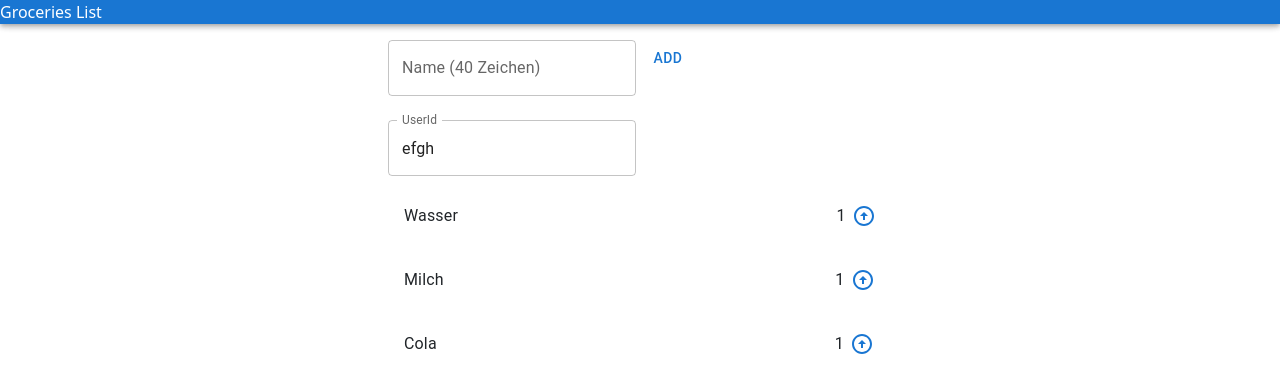
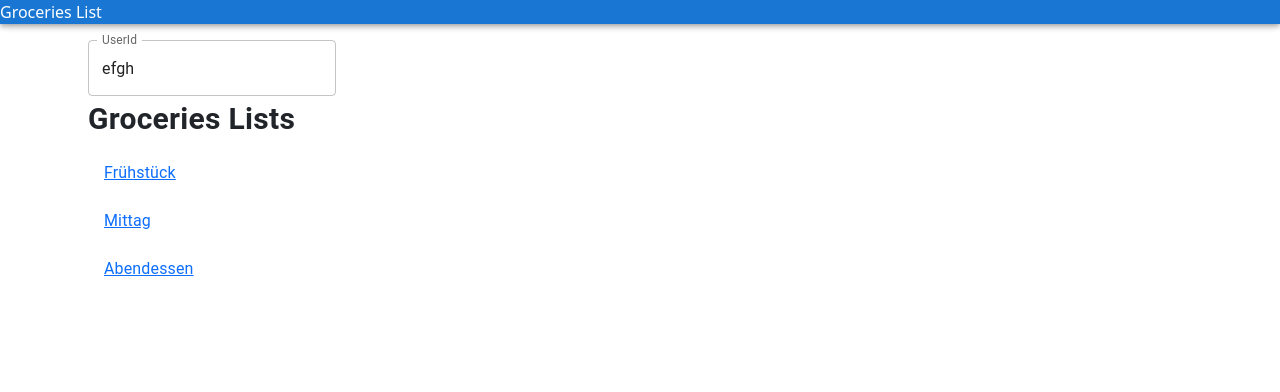
Before and after one commit to broasis/crowdlist, a React (Create React App) app: page / in a window 1280 px wide. Shown: the top 392 px of the page. Built offline with nearby package versions, Linux system fonts and the light colour scheme.

Commit message:
Adjust app to include multiple grocery lists

```diff
--- a/package.json
+++ b/package.json
@@ -19,9 +19,11 @@
     "gulp-v4": "^4.0.0-alpha.5",
     "nanoid": "^4.0.0",
     "nodejs": "^0.0.0",
+    "prettier": "^2.7.1",
     "react": "^18.2.0",
     "react-bootstrap": "^2.4.0",
     "react-dom": "^18.2.0",
+    "react-router-dom": "^6.3.0",
     "react-scripts": "5.0.1",
     "semantic-ui-react": "^2.1.3",
     "typescript": "^4.4.2",
--- a/src/App.tsx
+++ b/src/App.tsx
@@ -1,80 +1,58 @@
-import React, { useState } from 'react';
-import Grocery from "./components/Grocery";
-import CustomForm from "./components/Form";
-import { nanoid } from "nanoid";
-import {Container, List, AppBar, TextField} from "@mui/material";
-import GroceryType from "./types/grocery.type";
+import React, { useState } from "react";
+import { Container, AppBar, TextField } from "@mui/material";
+import {
+  BrowserRouter as Router,
+  Route,
+  Routes,
+  Navigate,
+} from "react-router-dom";
+import GroceryLists from "./components/GroceryLists";
+import GroceryList from "./components/GroceryList";
+import GroceryListsExample from "./data/lists";
 
-const initialUserId = "efgh"
+const initialUserId = "efgh";
 
-function App(props: {groceries: Array<GroceryType>}) {
-  const [groceries, setGroceries] = useState(props.groceries);
+function App() {
   const [userId, setUserId] = useState<string>(initialUserId);
 
-  function addGrocery (name: string, userid: string) {
-    let existingGrocery = groceries.filter(grocery => grocery.name === name)
-
-    if (existingGrocery.length > 0) {
-      if (existingGrocery[0].votes.includes(userid)) {
-        alert("grocery was already added by user");
-        setGroceries([...groceries]);
-      } else {
-        existingGrocery[0].votes.push(userid);
-        setGroceries([...groceries]);
-      }
-    } else {
-      const newGrocery = {name: name, votes: [userid], id: nanoid()};
-      setGroceries([...groceries, newGrocery]);
-    }
-  }
-
-    const handleVote = (id: string) => {
-        const updatedGroceries: GroceryType[] = [];
-
-        groceries.forEach((grocery) => {
-            if (grocery.id === id) {
-                if (!grocery.votes.includes(userId)) {
-                    grocery.votes.push(userId);
-                } else {
-                    grocery.votes = grocery.votes.filter(vote => vote !== userId);
-                }
-            }
-            if (grocery.votes.length > 0) {
-                updatedGroceries.push(grocery);
-            }
-        })
-
-        setGroceries(updatedGroceries);
-    }
-
   const changeUserId = (e: React.ChangeEvent<HTMLInputElement>) => {
-      setUserId(e.target.value);
-  }
+    setUserId(e.target.value);
+  };
 
   const handleBlur = () => {
-      if (userId === "") {
-          setUserId(initialUserId);
-      }
-  }
-
-  const groceriesList = groceries?.sort(
-      (a, b) => b.votes.length - a.votes.length).map(
-          grocery => <Grocery grocery={grocery} userId={userId} id={grocery.id} key={grocery.id} onChange={handleVote} />)
+    if (userId === "") {
+      setUserId(initialUserId);
+    }
+  };
 
   return (
-    <Container maxWidth="sm" className="App">
-      <header style={{marginBottom: "40px"}}>
-          <AppBar>
-              Groceries List
-          </AppBar>
+    <Container fixed className="App">
+      <header style={{ marginBottom: "40px" }}>
+        <AppBar>Groceries List</AppBar>
       </header>
-        <Container >
-        <CustomForm addGrocery={addGrocery} />
-        <br/>
-        <TextField label={"UserId"} value={userId} onChange={changeUserId} onBlur={handleBlur} autoComplete={"off"}/>
-        <List >
-         {groceriesList}
-        </List>
+      <Container>
+        <TextField
+          label={"UserId"}
+          value={userId}
+          onChange={changeUserId}
+          onBlur={handleBlur}
+          autoComplete={"off"}
+        />
+      </Container>
+      <Container>
+        <Router>
+          <Routes>
+            <Route
+              path="/"
+              element={<GroceryLists data={GroceryListsExample} />}
+            />
+            <Route
+              path="/list/:listId"
+              element={<GroceryList userId={userId} />}
+            />
+            <Route path="*" element={<Navigate to="/" />} />
+          </Routes>
+        </Router>
       </Container>
     </Container>
   );
--- a/src/components/Form.tsx
+++ b/src/components/Form.tsx
@@ -1,22 +1,27 @@
 import React, { useState } from "react";
-import { TextField, Button } from "@mui/material";
+import { TextField, Autocomplete } from "@mui/material";
 
 const maxGroceryLength = 40;
 
-function CustomForm (props: {addGrocery: Function}) {
-    const [name, setName] = useState('');
+interface IProps {
+  existingGroceries: string[];
+  addGrocery: Function;
+}
 
-    function handleChange (e: React.ChangeEvent<HTMLInputElement>) {
+function CustomForm(props: IProps) {
+  const [name, setName] = useState<string | null>("");
+
+  function handleChange(e: React.ChangeEvent<HTMLInputElement>) {
     setName(e.target.value);
   }
 
-    function handleSubmit (e: React.FormEvent) {
+  function handleSubmit(e: React.FormEvent) {
     e.preventDefault();
     if (name === "") {
-            alert("grocery can't be an empty item")
-            return
+      alert("grocery can't be an empty item");
+      return;
     }
-        if (name.length > maxGroceryLength) {
+    if (name && name.length > maxGroceryLength) {
       return;
     }
 
@@ -26,19 +31,29 @@ function CustomForm (props: {addGrocery: Function}) {
 
   return (
     <form onSubmit={handleSubmit}>
+      <Autocomplete
+        options={props.existingGroceries}
+        value={name}
+        renderInput={(params) => (
           <TextField
-                id="new-todo-input"
-                label={`Name (${maxGroceryLength} Zeichen)`}
-                autoComplete="off"
+            {...params}
+            id="new-grocery-input"
+            label={`Add Grocery (max. ${maxGroceryLength} Zeichen)`}
             value={name}
-                error={name.length>maxGroceryLength}
+            error={name != null && name.length > maxGroceryLength}
+            onSubmit={handleSubmit}
             onChange={handleChange}
           />
-            <Button onClick={handleSubmit} disabled={name.length>maxGroceryLength} >
-                Add
-            </Button>
+        )}
+        autoSelect={true}
+        freeSolo
+        fullWidth
+        onSelect={handleChange}
+        onChange={(event: any, newValue: string | null) => {
+          setName(newValue);
+        }}
+      />
     </form>
-
   );
 }
 
--- a/src/components/Grocery.tsx
+++ b/src/components/Grocery.tsx
@@ -1,30 +1,48 @@
-import React from "react"
-import {Container, ListItem, ListItemText, IconButton} from '@mui/material'
-import GroceryType from "../types/grocery.type"
-import { ArrowCircleDown , ArrowCircleUp } from '@mui/icons-material';
-
+import React from "react";
+import { Container, ListItem, ListItemText, IconButton } from "@mui/material";
+import GroceryType from "../types/grocery.type";
+import {
+  ArrowCircleDown,
+  ArrowCircleUp,
+  RemoveCircleOutline,
+} from "@mui/icons-material";
 
 interface IProps {
- grocery: GroceryType; userId: string; id: string, onChange: (id: string) => void
+  grocery: GroceryType;
+  userId?: string;
+  id: string;
+  onChange: (id: string) => void;
 }
 
-function Grocery ({grocery, userId, id, onChange}: IProps) {
-    let isVoted = grocery.votes.includes(userId)
+function Grocery({ grocery, userId, id, onChange }: IProps) {
+  let isVoted = userId && grocery.votes.includes(userId);
 
   const handleClick = () => onChange(id);
 
   return (
-        <ListItem className="todo stack-small">
-            <ListItemText className="c-cb">
-                { grocery.name }
-            </ListItemText>
-            <Container></Container>
-            <ListItemText >
-                { grocery.votes.length }
-            </ListItemText>
-            <ListItemText >
-                <IconButton color={isVoted ? "secondary": "primary"} onClick={handleClick}>
-                    {isVoted ? <ArrowCircleDown /> : <ArrowCircleUp />}
+    <ListItem
+      className="todo stack-small"
+      disableGutters={true}
+      disablePadding={true}
+    >
+      <Container>
+        <ListItemText className="c-cb">{grocery.name}</ListItemText>
+      </Container>
+      <ListItemText>{grocery.votes.length}</ListItemText>
+      <ListItemText>
+        <IconButton
+          color={isVoted ? "secondary" : "primary"}
+          onClick={handleClick}
+        >
+          {isVoted ? (
+            grocery.votes.length === 1 ? (
+              <RemoveCircleOutline />
+            ) : (
+              <ArrowCircleDown />
+            )
+          ) : (
+            <ArrowCircleUp />
+          )}
         </IconButton>
       </ListItemText>
     </ListItem>
--- /dev/null
+++ b/src/components/GroceryList.tsx
@@ -0,0 +1,117 @@
+import { Box, List, Typography } from "@mui/material";
+import React, { useEffect, useState } from "react";
+import CustomForm from "./Form";
+import { nanoid } from "nanoid";
+import GroceryType from "../types/grocery.type";
+import Grocery from "./Grocery";
+import { Link, useParams } from "react-router-dom";
+import { getListById } from "../data/lists";
+import GroceryListType from "../types/groceryList.type";
+
+interface IProps {
+  userId?: string;
+}
+
+const GroceryList = (props: IProps) => {
+  const { listId } = useParams();
+  const [list, setList] = useState<GroceryListType | undefined>(
+    getListById(listId)
+  );
+  const { userId } = props;
+  useEffect(() => {
+    setList(getListById(listId));
+  }, [listId]);
+
+  if (!list) {
+    return <p>List not found</p>;
+  }
+
+  function addGrocery(name: string, userid: string) {
+    if (!list) {
+      return;
+    }
+
+    let existingGrocery = list?.groceries.find(
+      (grocery) => grocery.name === name
+    );
+
+    if (existingGrocery) {
+      if (existingGrocery.votes.includes(userid)) {
+        console.log("grocery was already added by user");
+      } else {
+        existingGrocery.votes.push(userid);
+        setList({
+          ...list,
+          groceries: list.groceries.map((grocery) => {
+            if (existingGrocery && grocery.id === existingGrocery.id) {
+              return existingGrocery;
+            }
+            return grocery;
+          }),
+        });
+      }
+    } else {
+      const newGrocery = { name: name, votes: [userid], id: nanoid() };
+      setList({ ...list, groceries: [...list.groceries, newGrocery] });
+    }
+  }
+
+  const handleVote = (id: string) => {
+    if (!userId) {
+      return;
+    }
+
+    const updatedGroceries: GroceryType[] = [];
+
+    list.groceries.forEach((grocery) => {
+      if (grocery.id === id) {
+        if (!grocery.votes.includes(userId)) {
+          grocery.votes.push(userId);
+        } else {
+          grocery.votes = grocery.votes.filter((vote) => vote !== userId);
+        }
+      }
+      if (grocery.votes.length > 0) {
+        updatedGroceries.push(grocery);
+      }
+    });
+
+    setList({ ...list, groceries: updatedGroceries });
+  };
+
+  const groceriesList = list.groceries
+    ?.sort((a, b) => b.votes.length - a.votes.length)
+    .map((grocery) => (
+      <Grocery
+        grocery={grocery}
+        userId={props.userId}
+        id={grocery.id}
+        key={grocery.id}
+        onChange={handleVote}
+      />
+    ));
+
+  return (
+    <>
+      <Box component="span" mr={1}>
+        <Typography
+          style={{ fontWeight: 600, fontSize: 30 }}
+          display={"inline"}
+        >
+          {list.name}
+        </Typography>
+      </Box>
+      <Box component="span">
+        <Link to="/">Zurück zum Start</Link>
+      </Box>
+      <br />
+      <CustomForm
+        existingGroceries={list.groceries.map((grocery) => grocery.name)}
+        addGrocery={addGrocery}
+      />
+      <List>{groceriesList}</List>
+    </>
+  );
+};
+
+export default GroceryList;
--- /dev/null
+++ b/src/components/GroceryLists.tsx
@@ -0,0 +1,30 @@
+import React from "react";
+import GroceryListType from "../types/groceryList.type";
+import { Link } from "react-router-dom";
+import { List, ListItem, ListItemText, Typography } from "@mui/material";
+
+interface IProps {
+  data?: Array<GroceryListType>;
+  userId?: string;
+}
+
+const GroceryLists = (props: IProps) => {
+  return (
+    <>
+      <Typography style={{ fontWeight: 600, fontSize: 30 }}>
+        Groceries Lists
+      </Typography>
+      <List>
+        {props.data?.map((groceryList) => (
+          <ListItem>
+            <Link to={`/list/${groceryList.id}`} key={groceryList.id}>
+              <ListItemText>{groceryList.name}</ListItemText>
+            </Link>
+          </ListItem>
+        ))}
+      </List>
+    </>
+  );
+};
+
+export default GroceryLists;
--- /dev/null
+++ b/src/data/lists.ts
@@ -0,0 +1,36 @@
+import { nanoid } from "nanoid";
+
+const GroceryListsExample = [
+  {
+    name: "Frühstück",
+    groceries: [
+      { name: "Wasser", votes: ["abcd"], id: nanoid() },
+      { name: "Milch", votes: ["abcd"], id: nanoid() },
+      { name: "Cola", votes: ["abcd"], id: nanoid() },
+    ],
+    id: nanoid(),
+  },
+  {
+    name: "Mittag",
+    groceries: [
+      { name: "Wasser", votes: ["abcd"], id: nanoid() },
+      { name: "Milch", votes: ["abcd"], id: nanoid() },
+      { name: "Cola", votes: ["abcd"], id: nanoid() },
+    ],
+    id: nanoid(),
+  },
+  {
+    name: "Abendessen",
+    groceries: [
+      { name: "Wasser", votes: ["abcd"], id: nanoid() },
+      { name: "Milch", votes: ["abcd"], id: nanoid() },
+      { name: "Cola", votes: ["abcd"], id: nanoid() },
+    ],
+    id: nanoid(),
+  },
+];
+
+export const getListById = (id?: string) => {
+  return GroceryListsExample.find((groceryList) => groceryList.id === id);
+};
+export default GroceryListsExample;
--- a/src/index.tsx
+++ b/src/index.tsx
@@ -1,26 +1,15 @@
-import React from 'react';
-import ReactDOM from 'react-dom/client';
-import './index.css';
-import App from './App';
-import { nanoid } from "nanoid";
+import React from "react";
+import ReactDOM from "react-dom/client";
+import "./index.css";
+import App from "./App";
 
-import 'bootstrap/dist/css/bootstrap.min.css';
-import GroceryType from "./types/grocery.type";
-
-const DATA: GroceryType[] = [
-    {name: "Wasser", votes: ["abcd"], id: nanoid()},
-    {name: "Milch", votes: ["abcd"], id: nanoid()},
-    {name: "Cola", votes: ["abcd"], id: nanoid()},
-];
+import "bootstrap/dist/css/bootstrap.min.css";
 
 const root = ReactDOM.createRoot(
-  document.getElementById('root') as HTMLElement
+  document.getElementById("root") as HTMLElement
 );
 root.render(
   <React.StrictMode>
-    <App groceries={DATA} />
+    <App />
   </React.StrictMode>
 );
-
-
-export default DATA;
```
Also changed, not shown: src/types/groceryList.type.ts (added, +9 -0 lines), 2 other files (tests, documents, lock files or other folders). Lines whose indentation alone changed are shown as unchanged.
